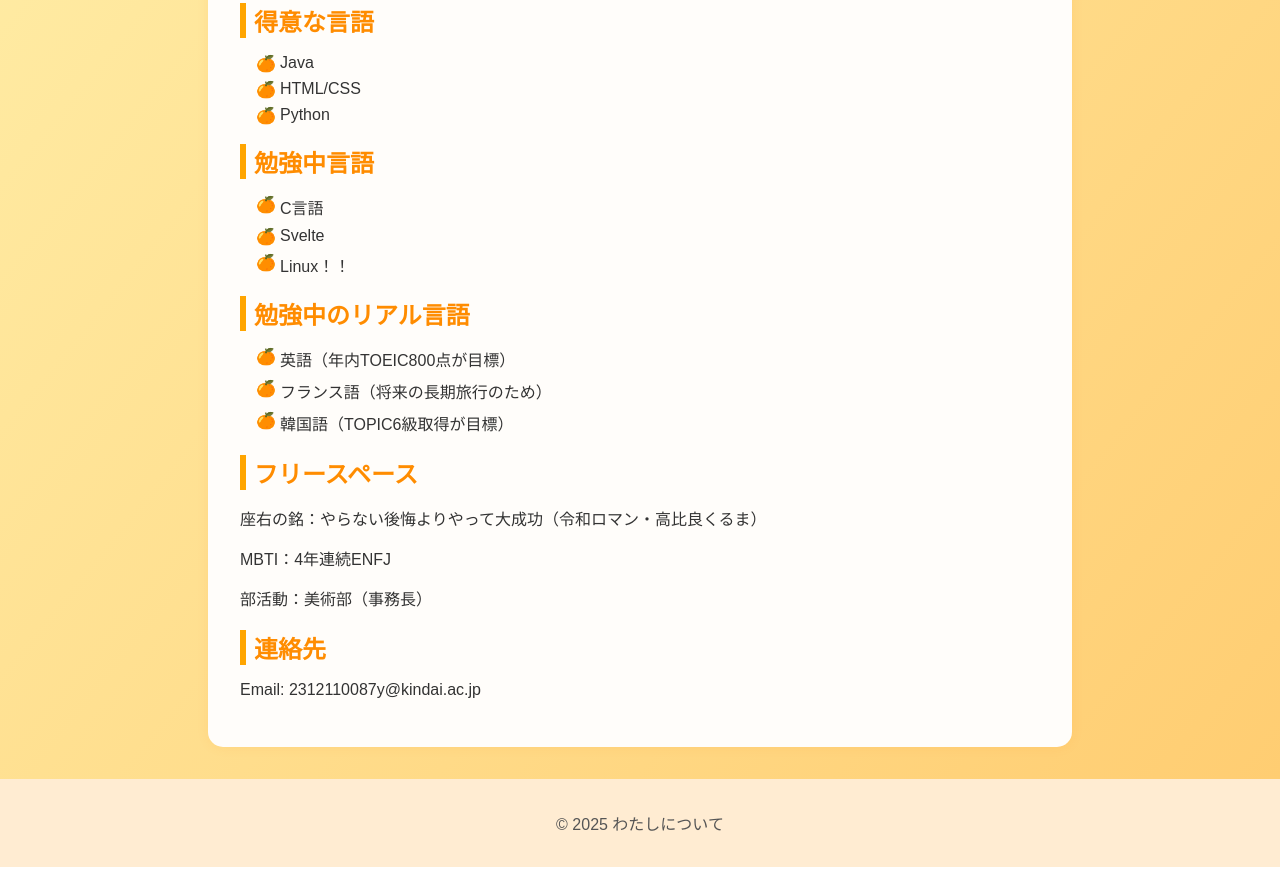
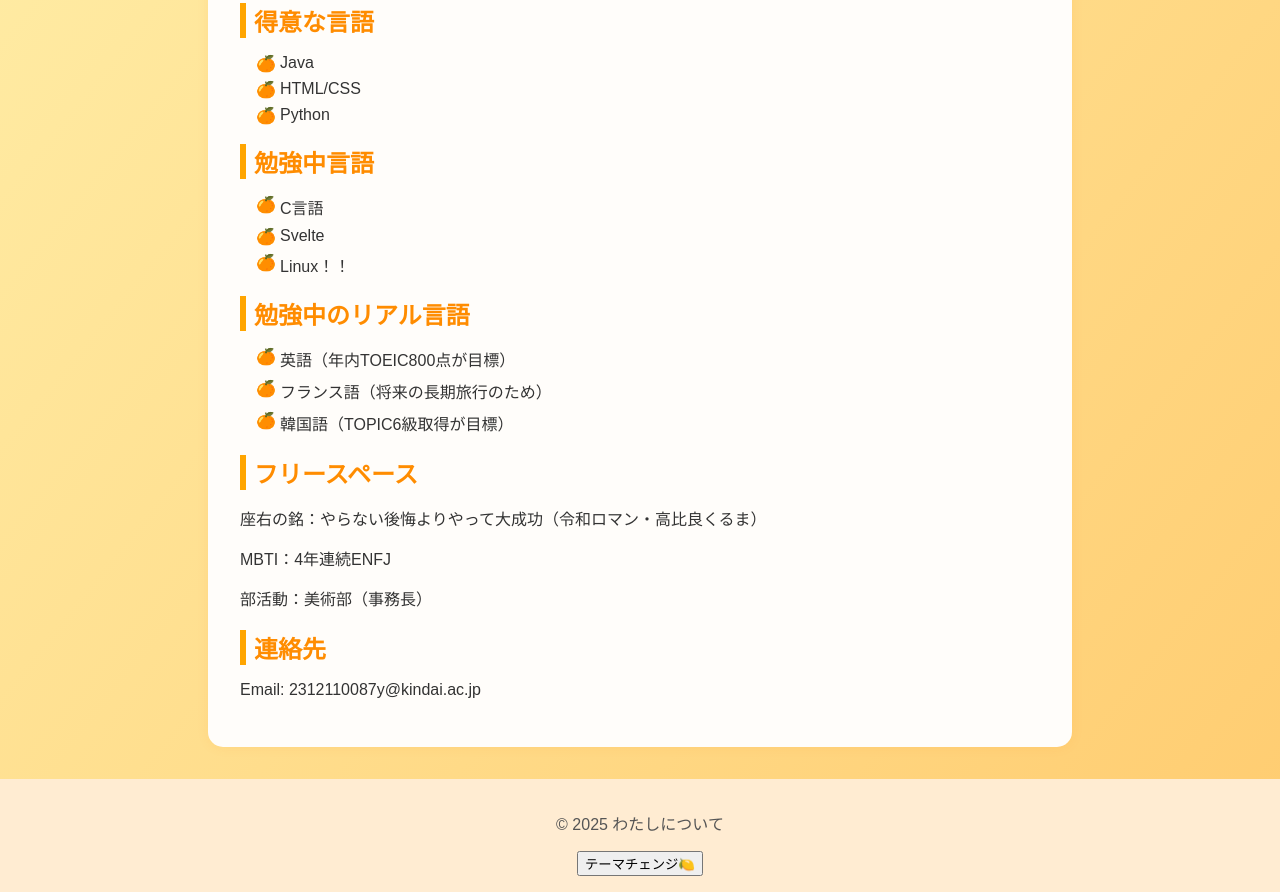
Before and after one commit to zenn24ct/2025myProfileSite, a plain HTML site: page index.html in a window 1280 px wide. Shown: the part 710-1602 px from the top of the page. Before the commit the page ends 1577 px from the top, so only its background shows below. Drawn offline with Linux system fonts and the light colour scheme.

Commit message:
テーマチェンジ
元に戻してみた。エラー出たらもう一度考える

```diff
--- a/index.html
+++ b/index.html
@@ -75,7 +75,7 @@
 
   <footer>
     <p>© 2025 わたしについて</p>
-<!--     <button onclick="changeTheme()">テーマチェンジ🍋</button> -->
+    <button onclick="changeTheme()">テーマチェンジ🍋</button>
   </footer>
 </body>
 </html>
```
